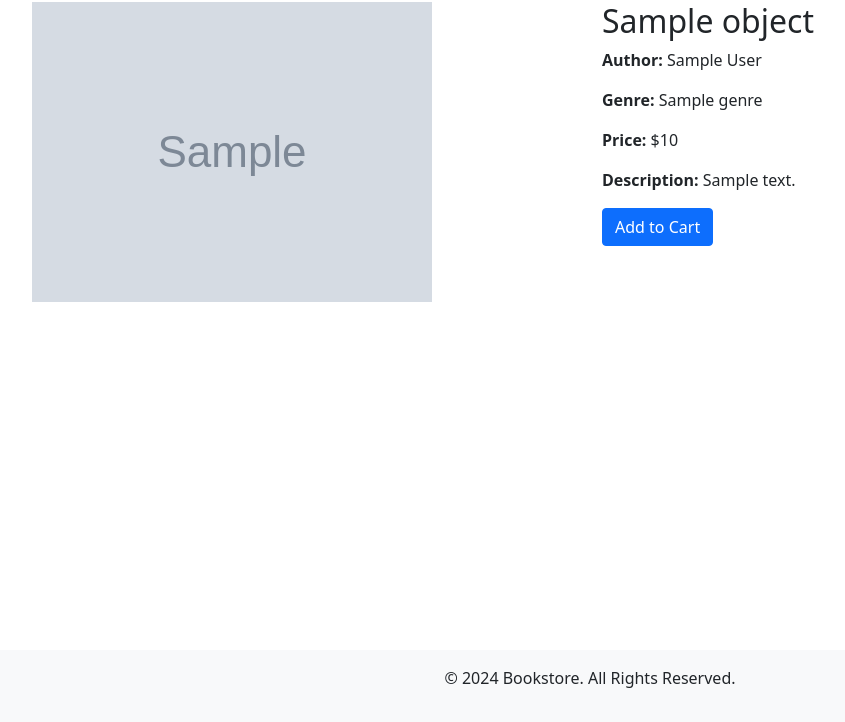
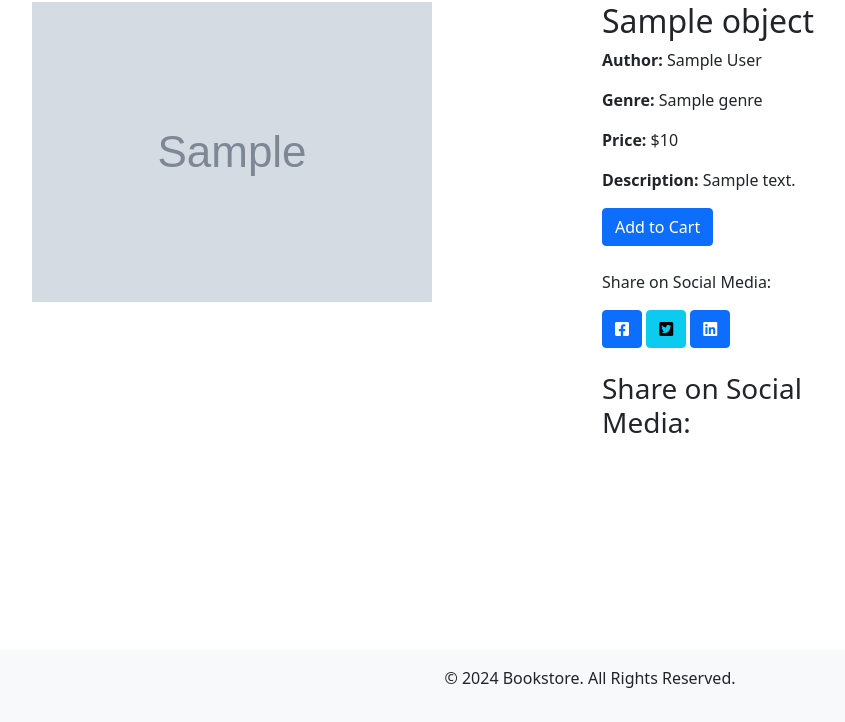
Before and after one commit to anishbista/Online-Book-Store, a Django app: template bookstore/templates/book_detail.html in a window 1280 px wide. Shown: the part 78-800 px from the top of the page, without its empty margins (50-895 px from the left). Run offline with Django 3.2, Linux system fonts and the light colour scheme; the template is opened without the code that fills it: most values are stand-ins (such as "Sample title", 1, 10 or a date in 2020); grey boxes marked "Sample" are stand-in pictures.

Commit message:
Share button added

```diff
--- a/bookstore/templates/book_detail.html
+++ b/bookstore/templates/book_detail.html
@@ -1,5 +1,7 @@
 <!-- templates/detail.html -->
 {% extends 'base.html' %}
+
+{% load social_share %}
 
 {% block title %}
     {{ object.title }} - Bookstore
@@ -20,6 +22,30 @@
                 {% csrf_token %}
                 <button type="submit" class="btn btn-primary">Add to Cart</button>
             </form>
+            <div class = "col-md-6 mt-4">
+                <p >Share on Social Media:</p>
+
+                <a href="https://www.facebook.com/sharer/sharer.php?u={{ request.build_absolute_uri }}" class="btn btn-primary" target="_blank" rel="noopener noreferrer">
+                    <i class="fab fa-facebook-square"></i>
+                </a>
+                <a href="https://twitter.com/intent/tweet?text=Check%20out%20this%20book:%20{{ object.title }}&url={{ request.build_absolute_uri }}" class="btn btn-info" target="_blank" rel="noopener noreferrer">
+                    <i class="fab fa-twitter-square"></i>
+                </a>
+                <a href="https://www.linkedin.com/shareArticle?url={{ request.build_absolute_uri }}&title={{ object.title }}" class="btn btn-primary" target="_blank" rel="noopener noreferrer">
+                    <i class="fab fa-linkedin"></i>
+                </a>
+            </div>
+
+            <div class = "social-sharing col-md-6 mt-4">
+                <h3>Share on Social Media:</h3>
+                {% post_to_facebook "Book:{{object.title}} Check it out!" object_or_url "Post to Facebook"%}
+                {% post_to_twitter "Book:{{object.title}}. Check it out!" object_or_url %}
+                {% post_to_linkedin "Book:{{object.title}}. Check it out!" object_or_url %}
+            </div>
+
+
+
+
         </div>
 
     </div>
--- a/online_bookstore/settings.py
+++ b/online_bookstore/settings.py
@@ -37,12 +37,12 @@ INSTALLED_APPS = [
     "django.contrib.sessions",
     "django.contrib.messages",
     "django.contrib.staticfiles",
-    # 3rd Party
-    "crispy_forms",  # new
-    "crispy_bootstrap5",  # ne
+    "crispy_forms",
+    "crispy_bootstrap5",
     "accounts",
     "pages",
     "bookstore",
+    "django_social_share",
 ]
 
 AUTH_USER_MODEL = "accounts.CustomUser"
--- a/templates/base.html
+++ b/templates/base.html
@@ -10,6 +10,7 @@
     <!-- Bootstrap CSS -->
     <link href="https://cdn.jsdelivr.net/npm/bootstrap@5.1.3/dist/css/bootstrap.min.css" rel="stylesheet" integrity="sha384-1BmE4kWBq78iYhFldvKuhfTAU6auU8tT94WrHftjDbrCEXSU1oBoqyl2QvZ6jIW3" crossorigin="anonymous">
     <link href="https://cdnjs.cloudflare.com/ajax/libs/font-awesome/5.15.4/css/all.min.css" rel="stylesheet">
+
     <!-- Custom CSS -->
     <link href="{% static 'css/styles.css' %}" rel="stylesheet">
     <!-- Replace with your custom CSS file -->
```
